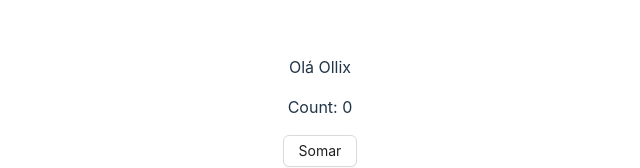
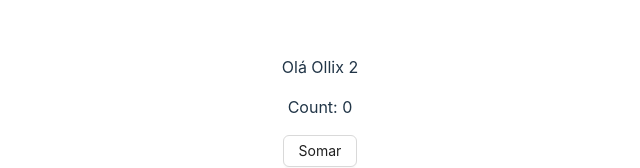
Before and after one commit to EC8-Ollix/Ollix-Frontend, a Vue app: page / in a window 1280 px wide. Shown: the part 158-326 px from the top of the page, without its empty margins (320-960 px from the left). Built offline with nearby package versions, Linux system fonts and the light colour scheme; no server answers.

Commit message:
Att text

```diff
--- a/src/App.vue
+++ b/src/App.vue
@@ -11,7 +11,7 @@ import Pokemon from './components/Pokemon.vue';
       },
     }"
   >
-    <HelloWorld message="Olá Ollix" />
+    <HelloWorld message="Olá Ollix 2" />
     <Pokemon message="Tabela de Pokemons" />
   </a-config-provider>
 </template>
```
